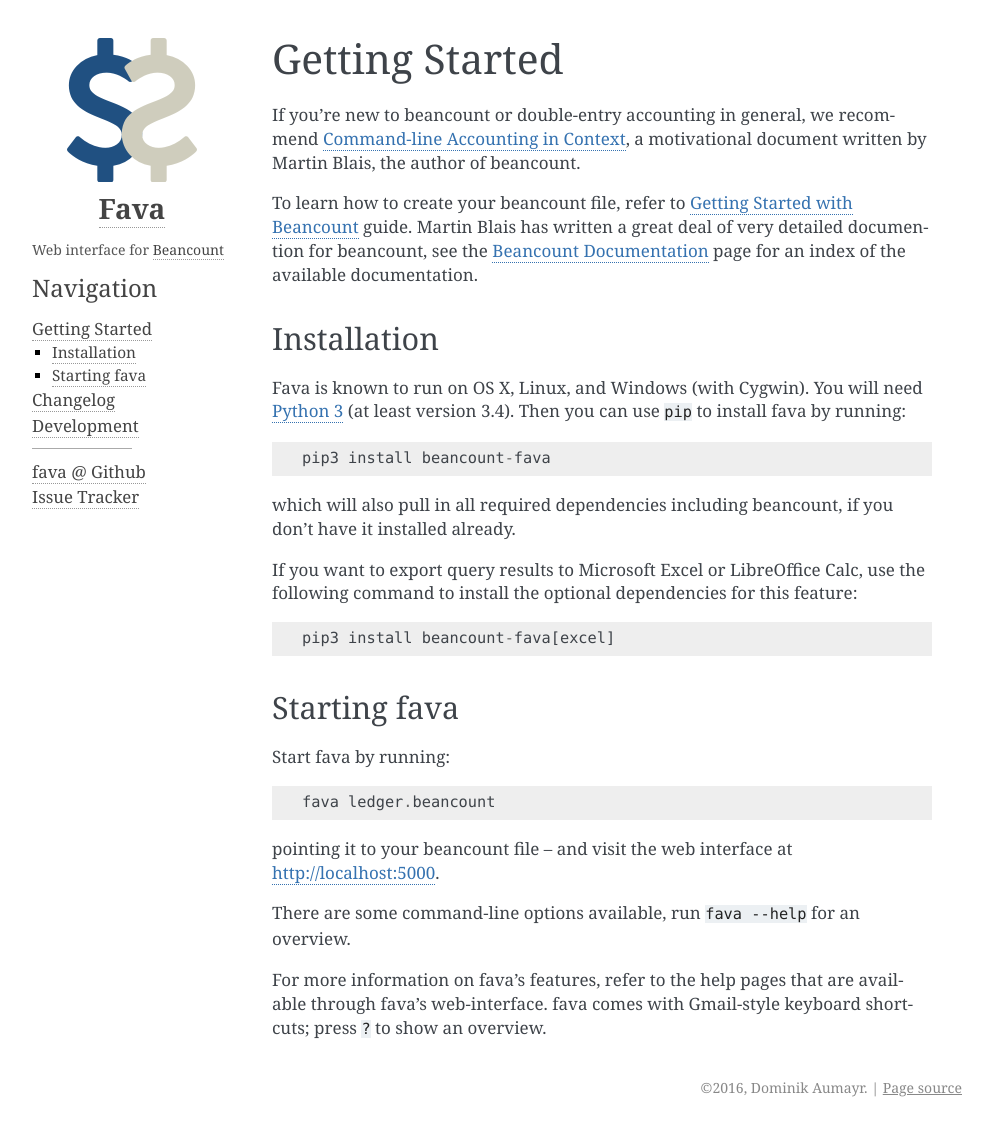
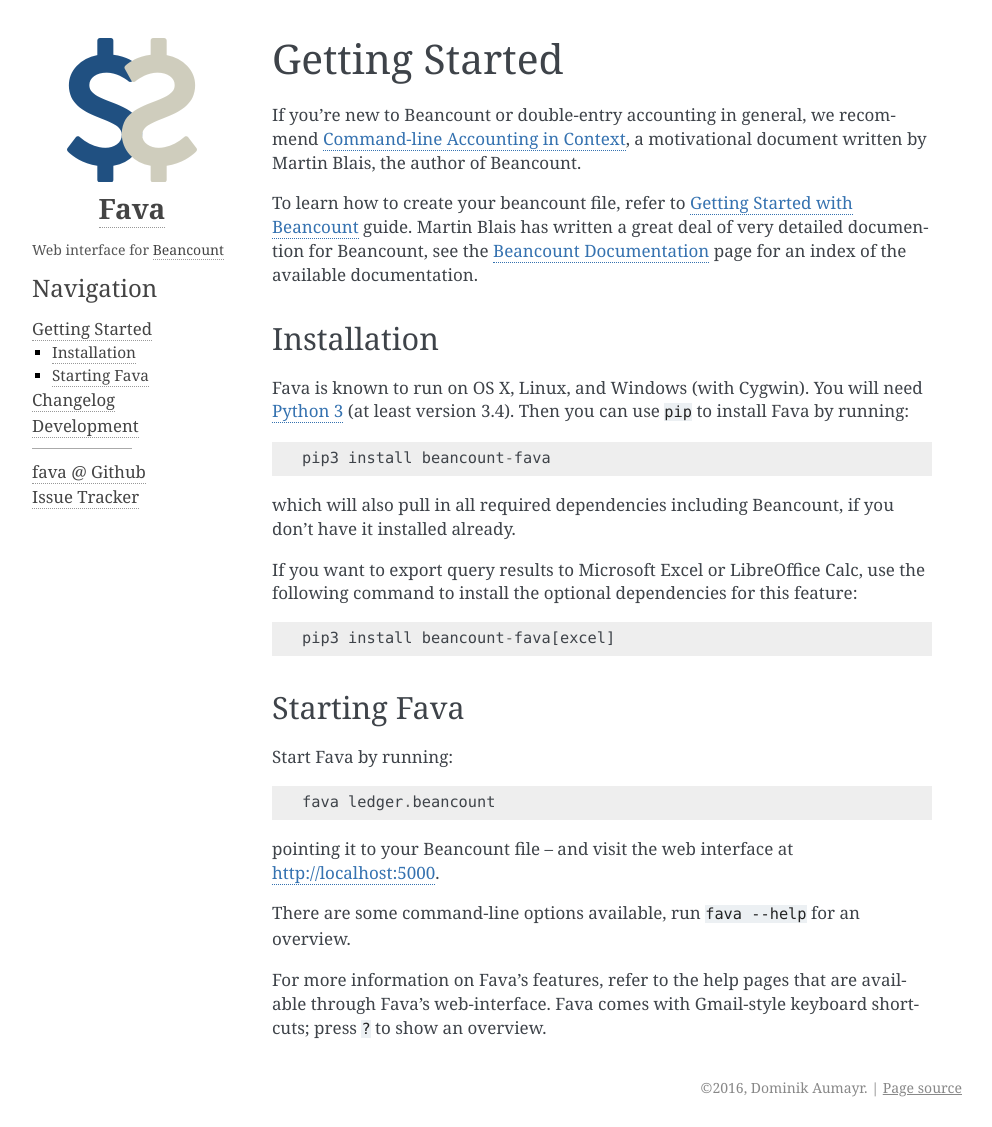
Before and after one commit to beancount/fava, a Sphinx documentation site: the page built from docs/usage.rst, in a window 1280 px wide. Shown: the whole page, without its empty margins (148-1140 px from the left). Built offline with Sphinx 7.4.7, drawn with Linux system fonts in a browser that asks for light colours.

```diff
--- a/docs/development.rst
+++ b/docs/development.rst
@@ -1,7 +1,7 @@
 Development
 ===========
 
-If you want to hack on fava or run the latest development version, this will
+If you want to hack on Fava or run the latest development version, this will
 get you up and running:
 
 .. code:: bash
@@ -14,7 +14,7 @@ get you up and running:
     make build-js
     pip install --editable .
 
-Note that a development installation fava requires recent versions of Node.js and
+Note that a development installation Fava requires recent versions of Node.js and
 npm, both available on OS X and Linux, but currently not on Cygwin.
 To package the development version, you can run ``python setup.py bdist_wheel``
 (make sure the ``wheel`` Python package is installed), which will produce a
--- a/docs/usage.rst
+++ b/docs/usage.rst
@@ -1,16 +1,16 @@
 Getting Started
 ===============
 
-If you're new to beancount or double-entry accounting in general, we
+If you're new to Beancount or double-entry accounting in general, we
 recommend `Command-line Accounting in Context
 <https://docs.google.com/document/d/1e4Vz3wZB_8-ZcAwIFde8X5CjzKshE4-OXtVVHm4RQ8s/>`__,
-a motivational document written by Martin Blais, the author of beancount.
+a motivational document written by Martin Blais, the author of Beancount.
 
 To learn how to create your beancount file, refer to `Getting Started with
 Beancount
 <https://docs.google.com/document/d/1P5At-z1sP8rgwYLHso5sEy3u4rMnIUDDgob9Y_BYuWE/>`__
 guide. Martin Blais has written a great deal of very detailed documention for
-beancount, see the `Beancount Documentation
+Beancount, see the `Beancount Documentation
 <https://docs.google.com/document/d/1RaondTJCS_IUPBHFNdT8oqFKJjVJDsfsn6JEjBG04eA>`__
 page for an index of the available documentation.
 
@@ -20,11 +20,11 @@ Installation
 
 Fava is known to run on OS X, Linux, and Windows (with Cygwin).  You will need
 `Python 3 <https://www.python.org/downloads/>`__ (at least version 3.4).  Then
-you can use ``pip`` to install fava by running::
+you can use ``pip`` to install Fava by running::
 
     pip3 install beancount-fava
 
-which will also pull in all required dependencies including beancount, if you
+which will also pull in all required dependencies including Beancount, if you
 don't have it installed already.
 
 If you want to export query results to Microsoft Excel or LibreOffice Calc, use
@@ -33,18 +33,18 @@ the following command to install the optional dependencies for this feature::
    pip3 install beancount-fava[excel]
 
 
-Starting fava
+Starting Fava
 -------------
 
-Start fava by running::
+Start Fava by running::
 
     fava ledger.beancount
 
-pointing it to your beancount file -- and visit the web interface at
+pointing it to your Beancount file -- and visit the web interface at
 `http://localhost:5000 <http://localhost:5000>`__.
 
 There are some command-line options available, run ``fava --help`` for an overview.
 
-For more information on fava's features, refer to the help pages that are
-available through fava's web-interface.  fava comes with Gmail-style keyboard
+For more information on Fava's features, refer to the help pages that are
+available through Fava's web-interface.  Fava comes with Gmail-style keyboard
 shortcuts; press ``?`` to show an overview.
```
Also changed, not shown: docs/index.rst (+4 -4 lines), fava/docs/budgets.md (+1 -1 lines), fava/docs/features.md (+3 -3 lines), fava/docs/options.md (+1 -1 lines).
